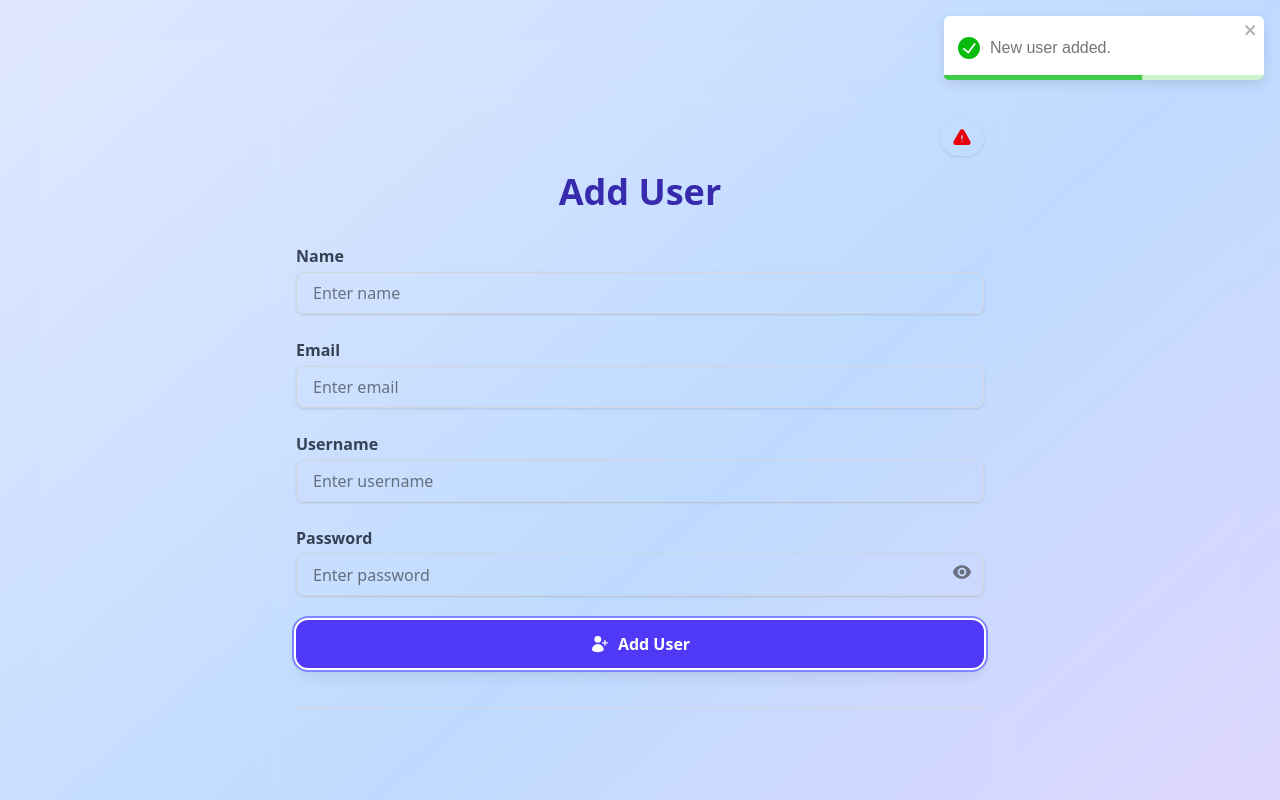
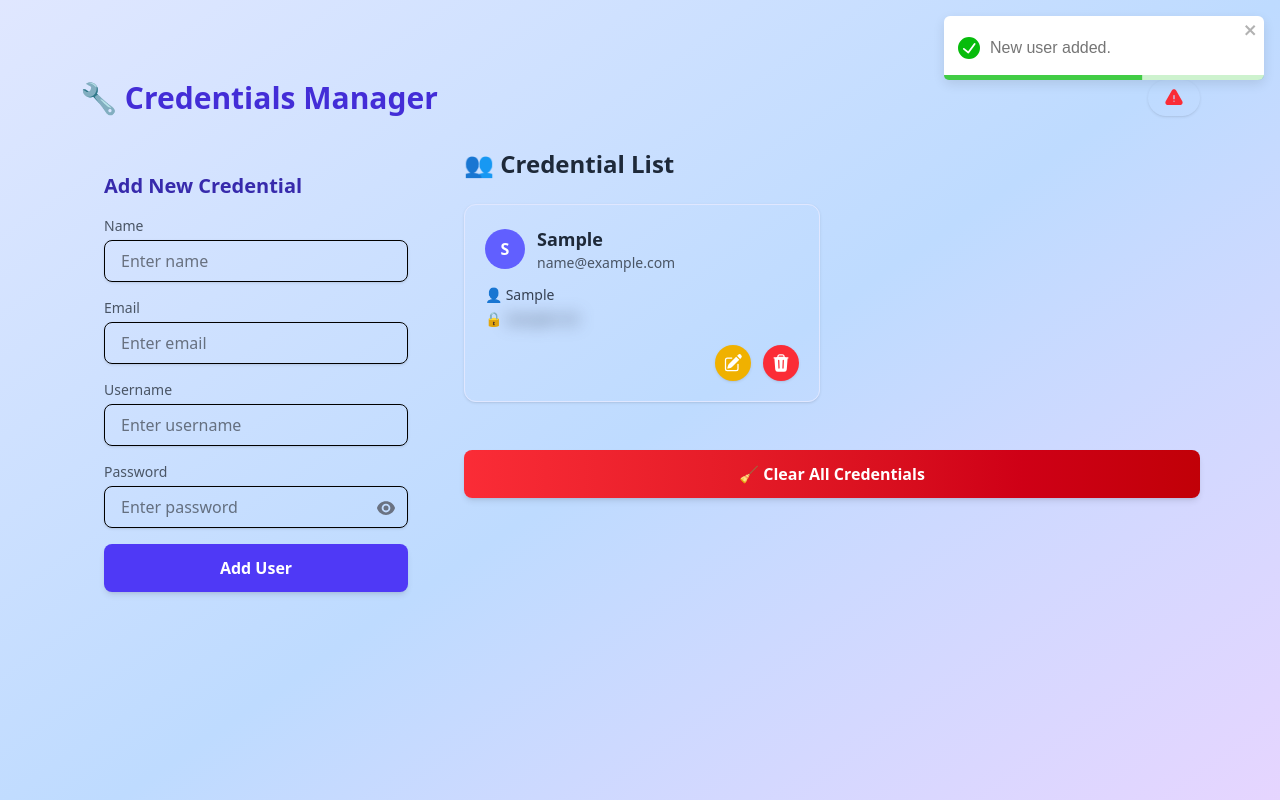
Before and after one commit to debasish39/CRUD-by-React, a React (Vite) app: page / in a window 1280 px wide. Both pictures are taken after typing "Sample", "name@example.com", "Sample", "Sample123" into the empty fields and a click on the button "Add User". Shown: the top 800 px of the page. Built offline with nearby package versions, Linux system fonts and the light colour scheme.

Commit message:
Update version

```diff
--- a/src/Crud.jsx
+++ b/src/Crud.jsx
@@ -21,6 +21,7 @@ function Crud() {
   const [editingIndex, setEditingIndex] = useState(null);
   const [showPassword, setShowPassword] = useState(false);
   const [showAlert, setShowAlert] = useState(false);
+  const [visiblePasswordIndex, setVisiblePasswordIndex] = useState(null);
 
   useEffect(() => {
     AOS.init({ duration: 800 });
@@ -112,68 +113,65 @@ function Crud() {
   };
 
   return (
-    <div className="min-h-screen bg-gradient-to-br from-indigo-100 via-blue-200 to-purple-200 p-6 sm:p-10">
+    <div className="min-h-screen md:p-10">
       <ToastContainer />
-      <div className="max-w-3xl mx-auto backdrop-blur-md p-6 sm:p-10" data-aos="fade-up">
 
-        {/* Alert Toggle */}
-        <div className="flex justify-end mb-4">
+      <div className="max-w-6xl mx-auto">
+        {/* Header */}
+        <div className="flex justify-between items-center mb-8" data-aos="fade-down">
+          <h1 className="text-2xl sm:text-3xl font-bold text-indigo-700">🔧 Credentials Manager</h1>
           <button
             onClick={() => {
               const nextState = !showAlert;
               setShowAlert(nextState);
-              toast[nextState ? 'warn' : ''](
-                nextState
-                  ? 'This app stores user data in your browser using localStorage. Do not enter real credentials.'
-                  : '.'
-              );
-              console.log(`⚠️ Alert state: ${nextState ? 'shown' : 'hidden'}`);
+              if (nextState) {
+                toast.warn('This app stores user data in your browser. Don’t use real credentials!');
+              }
+              console.log(`⚠️ Alert toggled: ${nextState ? 'shown' : 'hidden'}`);
             }}
-            className="flex items-center gap-2 px-3 py-2 rounded-full text-red-800 hover:bg-red-100 shadow-sm transition"
+            className="flex items-center gap-2 px-4 py-2 text-sm text-red-800 hover:bg-red-100 rounded-full shadow"
+            data-aos="fade-left"
           >
-            <ExclamationTriangleIcon className="w-5 h-5 text-red-600" />
+            <ExclamationTriangleIcon className="w-5 h-5 text-red-500" />
           </button>
         </div>
 
-        <h2 className="text-3xl sm:text-4xl font-bold text-center text-indigo-800 mb-8">
-          {editingIndex !== null ? 'Edit User' : 'Add User'}
+        {/* Grid Layout */}
+        <div className="grid grid-cols-1 md:grid-cols-3 gap-8">
+          {/* Form */}
+          <div className="bg-transparent p-6 col-span-1 w-full" data-aos="fade-right">
+            <h2 className="text-xl font-semibold mb-4 text-indigo-800">
+              {editingIndex !== null ? '✏️ Edit Credential' : ' Add New Credential'}
             </h2>
-
-        {/* Form */}
-        <form onSubmit={handleSubmit} className="space-y-6" data-aos="fade-up">
-          {['name', 'email', 'username'].map((field) => (
-            <div key={field} className="flex flex-col">
-              <label htmlFor={field} className="mb-1 font-semibold text-gray-700 capitalize">
-                {field}
-              </label>
+            <form onSubmit={handleSubmit} className="space-y-4">
+              {['name', 'email', 'username'].map((field, i) => (
+                <div key={field} data-aos="fade-up" data-aos-delay={i * 100}>
+                  <label className="block text-sm font-medium text-gray-600 capitalize">{field}</label>
                   <input
-                id={field}
                     name={field}
                     type={field === 'email' ? 'email' : 'text'}
                     value={formData[field]}
                     onChange={handleChange}
+                    className="w-full mt-1 px-4 py-2 border rounded-lg shadow-sm focus:ring-indigo-400 focus:ring-2"
                     placeholder={`Enter ${field}`}
-                className="border border-gray-300 px-4 py-2 rounded-lg shadow-sm focus:ring-2 focus:ring-indigo-400 outline-none transition"
                   />
                 </div>
               ))}
 
-          {/* Password */}
-          <div className="flex flex-col relative">
-            <label htmlFor="password" className="mb-1 font-semibold text-gray-700">Password</label>
+              <div className="relative" data-aos="fade-up" data-aos-delay="300">
+                <label className="block text-sm font-medium text-gray-600">Password</label>
                 <input
                   type={showPassword ? 'text' : 'password'}
-              id="password"
                   name="password"
                   value={formData.password}
                   onChange={handleChange}
+                  className="w-full mt-1 px-4 py-2 pr-10 border rounded-lg shadow-sm focus:ring-indigo-400 focus:ring-2"
                   placeholder="Enter password"
-              className="border border-gray-300 px-4 py-2 pr-10 rounded-lg shadow-sm focus:ring-2 focus:ring-indigo-400 outline-none transition"
                 />
                 <button
                   type="button"
                   onClick={() => setShowPassword(!showPassword)}
-              className="absolute right-3 top-9 text-gray-500 hover:text-indigo-600 transition"
+                  className="absolute right-3 top-9 text-gray-500 hover:text-indigo-600"
                 >
                   {showPassword ? <EyeSlashIcon className="w-5 h-5" /> : <EyeIcon className="w-5 h-5" />}
                 </button>
@@ -181,71 +179,99 @@ function Crud() {
 
               <button
                 type="submit"
-            className={`w-full flex items-center justify-center gap-2 py-3 text-white text-base font-semibold rounded-xl shadow-lg transition active:scale-95 focus:ring-2 focus:ring-offset-2 focus:ring-indigo-400
-              ${editingIndex !== null ? 'bg-yellow-500 hover:bg-yellow-600' : 'bg-indigo-600 hover:bg-indigo-700'}`}
+                className={`w-full py-3 rounded-lg text-white font-semibold shadow-md transition ${
+                  editingIndex !== null
+                    ? 'bg-yellow-500 hover:bg-yellow-600'
+                    : 'bg-indigo-600 hover:bg-indigo-700'
+                }`}
+                data-aos="zoom-in"
+                data-aos-delay="400"
               >
-            <UserPlusIcon className="w-5 h-5" />
                 {editingIndex !== null ? 'Update User' : 'Add User'}
               </button>
             </form>
+          </div>
 
-        {/* User List */}
-        <hr className="my-10 border-gray-300" />
-        <h3 className="text-2xl font-bold text-gray-800 text-center mb-6" data-aos="fade-up">
-          User List
+          {/* User List - Vertical */}
+          <div className="lg:col-span-2">
+            <h3 className="text-2xl font-semibold text-gray-800 mb-6" data-aos="fade-left">
+              👥 Credential List
             </h3>
 
             {users.length === 0 ? (
-          <div className="text-center text-gray-400 py-10" data-aos="fade-up">
-            <p>No users added yet.</p>
-            <p className="text-sm">Fill out the form above to get started.</p>
+              <div className="text-center text-gray-500 mt-10" data-aos="fade-up">
+                No credentials found. Add some!
               </div>
             ) : (
-          <ul className="space-y-4">
+              <div className="grid grid-cols-1 sm:grid-cols-2 lg:grid-cols-2 gap-6" data-aos="fade-up">
                 {users.map((user, index) => (
-              <li
+                  <div
                     key={index}
-                className="bg-[#c0dbff] bg-opacity-70 p-4 rounded-xl shadow-md flex flex-col sm:flex-row sm:items-center justify-between cursor-pointer"
+                    className="bg-transparent border border-indigo-100 rounded-xl p-5 shadow hover:shadow-xl transition"
                     data-aos="fade-up"
                     data-aos-delay={index * 100}
                   >
-                <div className="space-y-1">
-                  <p className="font-semibold text-gray-900">{user.name}</p>
-                  <p className="text-sm text-gray-600">Email: {user.email}</p>
-                  <p className="text-sm text-gray-500">Username: {user.username}</p>
-                  <p className="text-sm text-gray-400">
-                    Password: <span className="blur-sm hover:blur-none transition">{user.password}</span>
+                    <div className="flex items-center gap-3 mb-3">
+                      <div className="w-10 h-10 bg-indigo-500 text-white flex items-center justify-center rounded-full font-bold">
+                        {user.name[0].toUpperCase()}
+                      </div>
+                      <div>
+                        <p className="font-semibold text-lg text-gray-800">{user.name}</p>
+                        <p className="text-sm text-gray-600">{user.email}</p>
+                      </div>
+                    </div>
+
+                    <div className="text-sm text-gray-700 space-y-1">
+                      <p>👤 {user.username}</p>
+                      <p
+                        className="cursor-pointer select-none"
+                        onClick={() =>
+                          setVisiblePasswordIndex(visiblePasswordIndex === index ? null : index)
+                        }
+                        title="Click to toggle password"
+                      >
+                        🔒{' '}
+                        <span className={`transition ${visiblePasswordIndex === index ? '' : 'blur-sm'}`}>
+                          {user.password}
+                        </span>
                       </p>
                     </div>
-                <div className="flex gap-2 mt-4 sm:mt-0">
+
+                    <div className="flex justify-end gap-3 mt-4">
                       <button
                         onClick={() => handleEdit(index)}
-                    className="bg-yellow-500 hover:bg-yellow-600 text-white px-3 py-1 rounded shadow"
+                        className="bg-yellow-500 hover:bg-yellow-600 text-white p-2 rounded-full shadow transition"
+                        data-aos="zoom-in"
+                        data-aos-delay="500"
                       >
                         <PencilSquareIcon className="w-5 h-5" />
                       </button>
                       <button
                         onClick={() => handleDelete(index)}
-                    className="bg-red-500 hover:bg-red-600 text-white px-3 py-1 rounded shadow"
+                        className="bg-red-500 hover:bg-red-600 text-white p-2 rounded-full shadow transition"
+                        data-aos="zoom-in"
+                        data-aos-delay="600"
                       >
                         <TrashIcon className="w-5 h-5" />
                       </button>
                     </div>
-              </li>
+                  </div>
                 ))}
-          </ul>
+              </div>
             )}
 
             {users.length > 0 && (
+              <div className="w-full mt-12 mb-15 px-2 sm:px-0" data-aos="fade-up" data-aos-delay="300">
                 <button
                   onClick={handleClearAll}
-            className="mt-8 w-full bg-gradient-to-r from-red-500 to-red-700 text-white py-3 font-semibold rounded-lg shadow-md hover:shadow-lg transition active:scale-95"
-            data-aos="fade-up"
-            data-aos-delay="300"
+                  className="w-full bg-gradient-to-r from-red-500 to-red-700 text-white py-3 font-semibold rounded-lg shadow-md hover:shadow-lg focus:shadow-lg active:shadow-lg transition"
                 >
-           🧹 Clear All Users
+                  🧹 Clear All Credentials
                 </button>
+              </div>
             )}
+          </div>
+        </div>
       </div>
     </div>
   );
```
Also changed, not shown: index.html (+12 -15 lines). Lines whose indentation alone changed are shown as unchanged.
